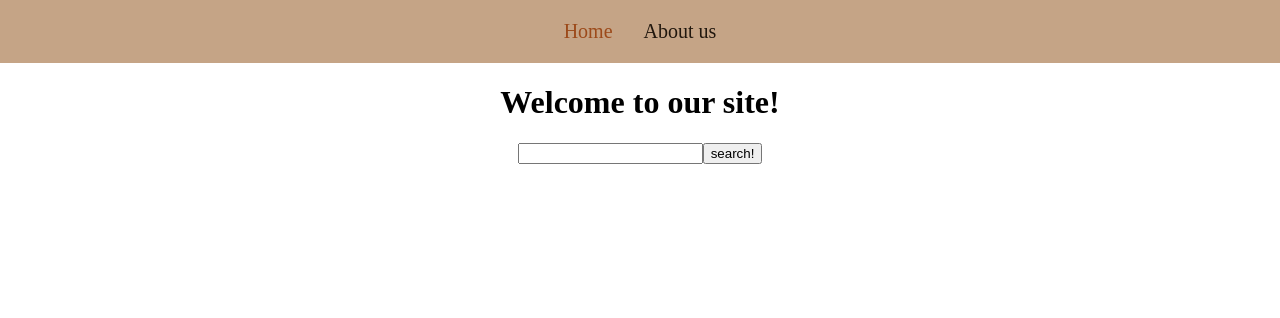
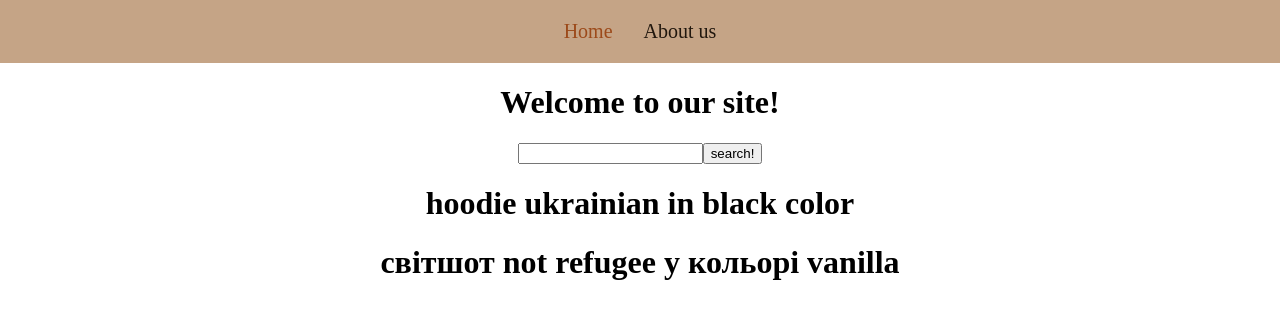
Before and after one commit to EvgeniaM6/rss-react-2023, a React (Vite) app in the folder my-app/: page / in a window 1280 px wide. Shown: the top 318 px of the page. Built offline with nearby package versions, Linux system fonts and the light colour scheme.

Commit message:
feat: add database model and render goods list component

```diff
--- /dev/null
+++ b/my-app/src/components/GoodCard.tsx
@@ -0,0 +1,12 @@
+import React, { Component } from 'react';
+import { IGood, TProps } from '../models';
+
+export class GoodCard extends Component<{ good: Readonly<IGood> }, TProps> {
+  render() {
+    return (
+      <div className="card">
+        <h1>{this.props.good.name}</h1>
+      </div>
+    );
+  }
+}
--- /dev/null
+++ b/my-app/src/components/GoodsList.tsx
@@ -0,0 +1,15 @@
+import React, { Component } from 'react';
+import { GoodCard } from './GoodCard';
+import { dataBase } from '../data/data';
+
+export class GoodsList extends Component {
+  render() {
+    return (
+      <div className="goods">
+        {dataBase.goods.map((goodObj) => (
+          <GoodCard key={goodObj.id} good={goodObj} />
+        ))}
+      </div>
+    );
+  }
+}
--- a/my-app/src/components/Search.tsx
+++ b/my-app/src/components/Search.tsx
@@ -1,5 +1,5 @@
+import React, { ChangeEvent, Component } from 'react';
 import { TProps } from '../models';
-import React, { ChangeEvent, Component } from 'react';
 
 export class Search extends Component<TProps, { searchVal: string }> {
   constructor(props: TProps) {
--- /dev/null
+++ b/my-app/src/data/data.tsx
@@ -0,0 +1,46 @@
+export const dataBase = {
+  goods: [
+    {
+      id: 1,
+      name: 'hoodie ukrainian in black color',
+      category: 'hoodie',
+      brand: 'keepstyle',
+      country: 'Ukraine',
+      imageUrl:
+        'https://keepstyle.co/storage/uploads/products/images/0efc357366cef5fd090f4e3c0d467393.jpg',
+      description:
+        'hoodie with raglan sleeves made of lining style - free oversize, items from charity projects, where all profits are transferred to charitable funds, are not subject to return',
+      colors: [
+        {
+          title: 'black',
+          code: '#000000',
+        },
+      ],
+      composition: 'cotton 80% elastane 20%',
+      care: 'hand or delicate wash up to 30 degrees is recommended, read the inner label in detail before washing',
+      price: '2199',
+      sizes: ['S', 'M', 'L'],
+    },
+    {
+      id: 2,
+      name: 'світшот not refugee у кольорі vanilla',
+      category: 'hoodie',
+      brand: 'keepstyle',
+      country: 'Ukraine',
+      imageUrl:
+        'https://keepstyle.co/storage/uploads/products/images/0efc357366cef5fd090f4e3c0d467393.jpg',
+      description:
+        'hoodie with raglan sleeves made of lining style - free oversize, items from charity projects, where all profits are transferred to charitable funds, are not subject to return',
+      colors: [
+        {
+          title: 'black',
+          code: '#000000',
+        },
+      ],
+      composition: 'cotton 80% elastane 20%',
+      care: 'hand or delicate wash up to 30 degrees is recommended, read the inner label in detail before washing',
+      price: '2199',
+      sizes: ['S', 'M', 'L'],
+    },
+  ],
+};
--- a/my-app/src/models/index.tsx
+++ b/my-app/src/models/index.tsx
@@ -1,3 +1,4 @@
 import { TProps, TPropsObj } from 'models/component.model';
+import { IGood } from './good.model';
 
-export { TProps, TPropsObj };
+export { TProps, TPropsObj, IGood };
--- a/my-app/src/pages/Homepage.tsx
+++ b/my-app/src/pages/Homepage.tsx
@@ -1,5 +1,6 @@
 import React, { Component } from 'react';
 import { Search } from '../components/Search';
+import { GoodsList } from '../components/GoodsList';
 
 export class Homepage extends Component {
   render() {
@@ -7,6 +8,7 @@ export class Homepage extends Component {
       <div className="container">
         <h1>Welcome to our site!</h1>
         <Search />
+        <GoodsList />
       </div>
     );
   }
```
Also changed, not shown: my-app/src/models/good.model.tsx (added, +19 -0 lines).
